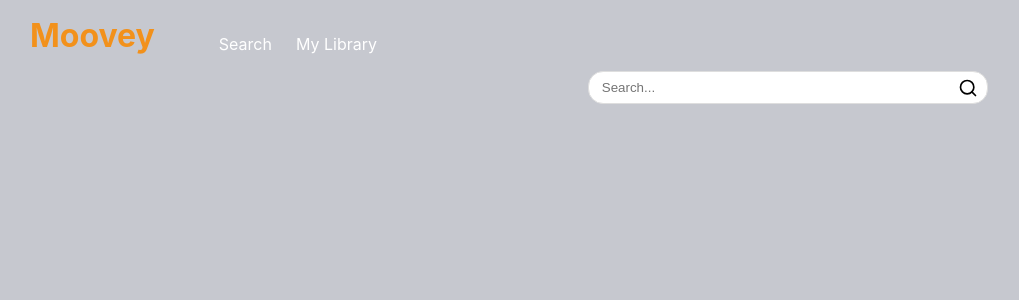
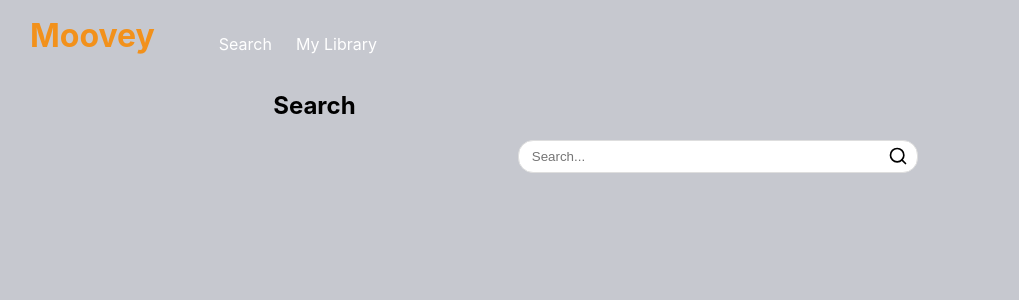
Before and after one commit to ojoaosoares/moovy-mvp, a React (Create React App) app in the folder frontend/: page / in a window 1280 px wide. Shown: the top 300 px of the page, without its empty margins (2-1021 px from the left). Built offline with nearby package versions, Linux system fonts and the light colour scheme.

Commit message:
feat: no found message

```diff
--- a/frontend/src/components/MovieSearch.tsx
+++ b/frontend/src/components/MovieSearch.tsx
@@ -6,10 +6,11 @@ import ShowMovies from './ShowMovies';
 const MovieSearch: React.FC = () => {
   const [query, setQuery] = useState('');
   const [movies, setMovies] = useState<MovieDto[]>([]);
+  const [onSearch, setOnSearch] = useState(true);
 
   const handleSearch = async () => {
     if (!query) return;
-
+    setOnSearch(true);
     setMovies([]);
 
     try {
@@ -22,20 +23,29 @@ const MovieSearch: React.FC = () => {
       console.error(err);
       setMovies([]);
     }
+
+    setOnSearch(false);
   };
 
   return (
+    <div style={{ width: '80%', maxWidth: '800px', margin: '0 auto' }}>
+      <h2 style={{ marginLeft: '2.2rem' }}> Search</h2>
+
       <div
         style={{
           display: 'flex',
           flexDirection: 'column',
           alignItems: 'center',
-        maxWidth: '1000px',
-        margin: '0 auto',
+          width: '100%',
         }}
       >
         <SearchBar value={query} onChange={setQuery} onSearch={handleSearch} />
-      <ShowMovies movies={movies} />
+
+        {movies.length > 0 && <ShowMovies movies={movies} />}
+        {!onSearch && movies.length === 0 && (
+          <h3>No movies found. Try a different search.</h3>
+        )}
+      </div>
     </div>
   );
 };
```
Lines whose indentation alone changed are shown as unchanged.
